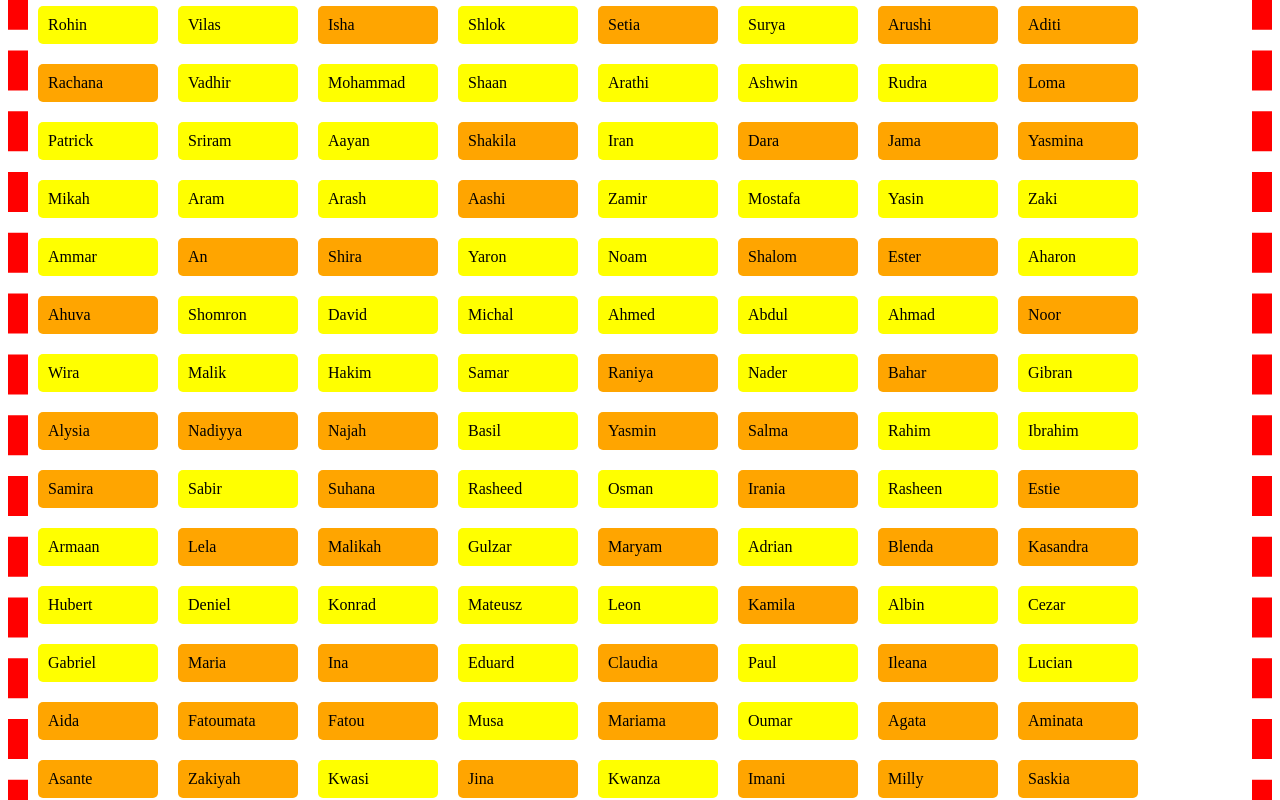
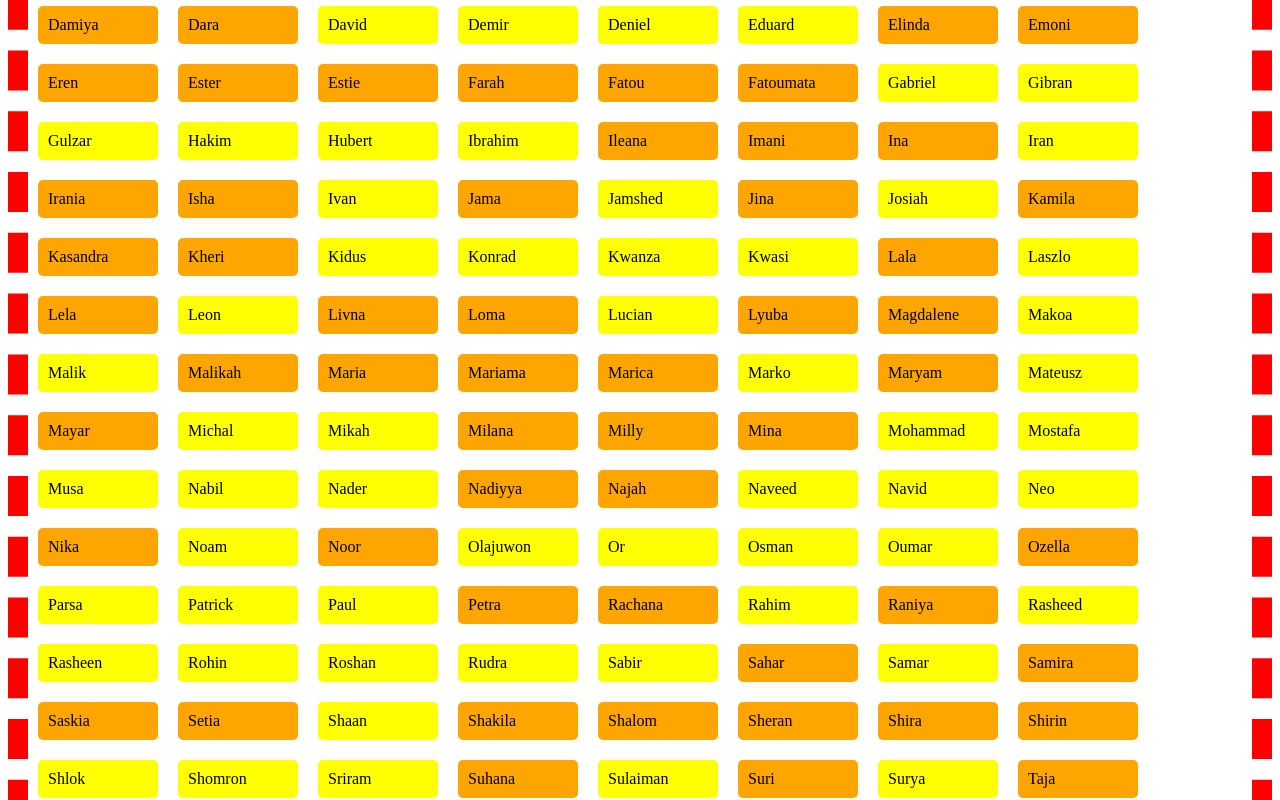
Before and after one commit to nbogie/c5-baby-names-live-coded, a React (Create React App) app: page / in a window 1280 px wide. Shown: the part 440-1240 px from the top of the page. Built offline with nearby package versions, Linux system fonts and the light colour scheme.

Commit message:
add sorting of names

```diff
--- a/src/App.tsx
+++ b/src/App.tsx
@@ -1,15 +1,12 @@
 import React from 'react';
 import './App.css';
-import babyNamesData from "./babyNamesData.json";
+import babyNamesDataUnsorted from "./babyNamesData.json";
+import { sortBabyNames } from './sortFunctions';
+import { BabyNameData } from './types';
 
-interface BabyNameData {
-  name: string,
-  id: number,
-  sex: string
-}
 
 function App() {
-
+  const sortedBabyNames = sortBabyNames(babyNamesDataUnsorted);
   function makeBabyNameElement(nameData: BabyNameData) {
     return <div className={"babyName " + nameData.sex}>{nameData.name}</div>
   }
@@ -17,12 +14,13 @@ function App() {
   return (
     <div className="App">
       <h3>Hello from App</h3>
-      There are {babyNamesData.length} names.
+      There are {sortedBabyNames.length} names.
       <div className="mainList">
-        {babyNamesData.map(makeBabyNameElement)}
+        {sortedBabyNames.map(makeBabyNameElement)}
       </div>
     </div>
   );
 }
 
+
 export default App;
--- a/src/babyNamesData.json
+++ b/src/babyNamesData.json
@@ -1,7 +1,7 @@
 [
   {
     "id": 0,
-    "name": "Zahra",
+    "name": "zahra",
     "sex": "f"
   },
   {
@@ -506,7 +506,7 @@
   },
   {
     "id": 109,
-    "name": "Salma",
+    "name": "salma",
     "sex": "f"
   },
   {
--- /dev/null
+++ b/src/sortFunctions.ts
@@ -0,0 +1,17 @@
+import { BabyNameData } from "./types";
+
+export function sortBabyNames(nameDataArray: BabyNameData[]): BabyNameData[] {
+  return [...nameDataArray].sort(compareTwoBabyDataObjects);
+}
+function compareTwoBabyDataObjects(
+  obj1: BabyNameData,
+  obj2: BabyNameData
+): -1 | 0 | 1 {
+  if (obj1.name < obj2.name) {
+    return -1;
+  }
+  if (obj1.name > obj2.name) {
+    return 1;
+  }
+  return 0;
+}
--- /dev/null
+++ b/src/types.ts
@@ -0,0 +1,5 @@
+export interface BabyNameData {
+  name: string;
+  id: number;
+  sex: string;
+}
```
